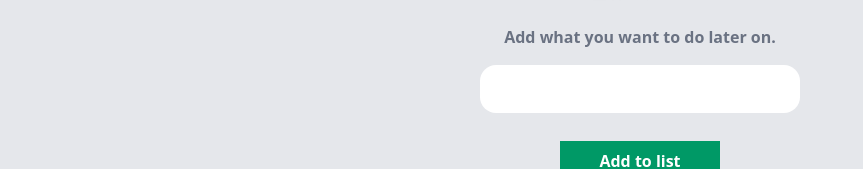
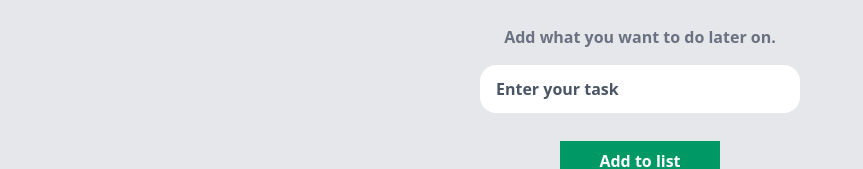
Before and after one commit to kurww/Nuxt-ToDo, a Nuxt app: page /dashboard/create in a window 1280 px wide. Shown: the part 347-516 px from the top of the page, without its empty margins (0-863 px from the left). Built offline with nearby package versions, Linux system fonts and the light colour scheme.

Commit message:
make an text input component

```diff
--- /dev/null
+++ b/app/components/text_input.vue
@@ -0,0 +1,26 @@
+<script setup lang="ts">
+const props = defineProps({
+  modelValue: { type: String, default: "" },
+  type: { type: String, default: "text" },
+  placeholder: { type: String, default: "" },
+  maxlength: { type: [String, Number], default: 100 },
+  classes: {
+    type: String,
+    default:
+      "rounded-2xl bg-white text-black placeholder:text-gray-600 font-bold py-3 px-4 w-80",
+  },
+});
+
+const emit = defineEmits(["update:modelValue"]);
+</script>
+
+<template>
+  <input
+    :type="type"
+    :placeholder="placeholder"
+    :maxlength="maxlength"
+    :class="classes"
+    :value="modelValue"
+    @input="(e) => emit('update:modelValue', e.target.value)"
+  />
+</template>
--- a/app/pages/dashboard/create.vue
+++ b/app/pages/dashboard/create.vue
@@ -1,9 +1,15 @@
 <script setup>
 import { ArrowLeft } from "lucide-vue-next";
+
+const task = ref("");
 </script>
+
 <template>
   <div class="min-h-screen bg-gray-200">
-    <NuxtLink class="absolute top-10 left-5 border-3 rounded-full z-20" to="/">
+    <NuxtLink
+      class="absolute top-10 left-5 border-3 rounded-full z-20"
+      to="/dashboard"
+    >
       <ArrowLeft :stroke-width="3" />
     </NuxtLink>
     <div
@@ -19,9 +25,10 @@ import { ArrowLeft } from "lucide-vue-next";
             <p class="text-gray-500 font-bold">
               Add what you want to do later on.
             </p>
-            <input
+            <TextInput
+              v-model="task"
               type="text"
-              class="rounded-2xl bg-white text-black placeholder:text-gray-600 font-bold py-3 px-4 w-80"
+              placeholder="Enter your task"
               maxlength="100"
             />
           </div>
--- a/app/pages/login/index.vue
+++ b/app/pages/login/index.vue
@@ -1,6 +1,10 @@
 <script setup>
 import { ArrowLeft } from "lucide-vue-next";
+
+const email = ref("");
+const password = ref("");
 </script>
+
 <template>
   <div class="min-h-screen bg-gray-200">
     <NuxtLink class="absolute top-10 left-5 border-3 rounded-full z-20" to="/">
@@ -16,16 +20,16 @@ import { ArrowLeft } from "lucide-vue-next";
         <form class="flex flex-col items-center text-center space-y-7">
           <div class="flex flex-col items-center space-y-4">
             <img class="md:h-44 w-auto" src="/standing.png" />
-            <input
+            <TextInput
+              v-model="email"
               type="text"
               placeholder="Email Address"
-              class="rounded-2xl bg-white text-black placeholder:text-gray-600 font-bold py-3 px-4 w-80"
               maxlength="100"
             />
-            <input
+            <TextInput
+              v-model="password"
               type="password"
-              placeholder="Confirm Password"
-              class="rounded-2xl bg-white text-black placeholder:text-gray-600 font-bold py-3 px-4 w-80"
+              placeholder="Password"
               maxlength="100"
             />
           </div>
--- a/app/pages/register/index.vue
+++ b/app/pages/register/index.vue
@@ -1,6 +1,12 @@
 <script setup>
 import { ArrowLeft } from "lucide-vue-next";
+
+const fullName = ref("");
+const email = ref("");
+const password = ref("");
+const confirmPassword = ref("");
 </script>
+
 <template>
   <div class="min-h-screen bg-gray-200">
     <NuxtLink class="absolute top-10 left-5 border-3 rounded-full z-20" to="/">
@@ -16,28 +22,28 @@ import { ArrowLeft } from "lucide-vue-next";
         </div>
         <form class="flex flex-col items-center text-center space-y-20">
           <div class="flex flex-col items-center space-y-4">
-            <input
+            <TextInput
+              v-model="fullName"
               type="text"
               placeholder="Full Name"
-              class="rounded-2xl bg-white text-black placeholder:text-gray-600 font-bold py-3 px-4 w-80"
               maxlength="100"
             />
-            <input
+            <TextInput
+              v-model="email"
               type="text"
               placeholder="Email Address"
-              class="rounded-2xl bg-white text-black placeholder:text-gray-600 font-bold py-3 px-4 w-80"
               maxlength="100"
             />
-            <input
+            <TextInput
+              v-model="password"
               type="password"
               placeholder="Password"
-              class="rounded-2xl bg-white text-black placeholder:text-gray-600 font-bold py-3 px-4 w-80"
               maxlength="100"
             />
-            <input
+            <TextInput
+              v-model="confirmPassword"
               type="password"
               placeholder="Confirm Password"
-              class="rounded-2xl bg-white text-black placeholder:text-gray-600 font-bold py-3 px-4 w-80"
               maxlength="100"
             />
           </div>
```
